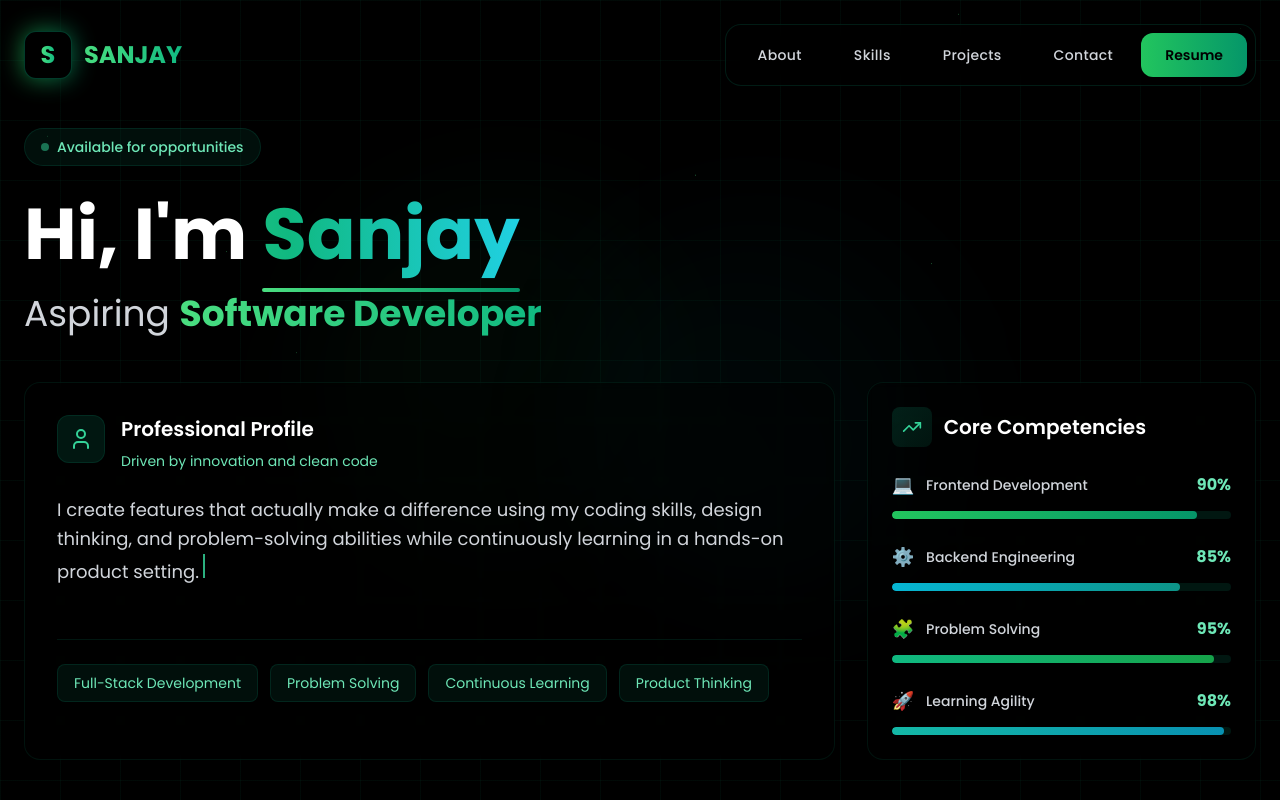
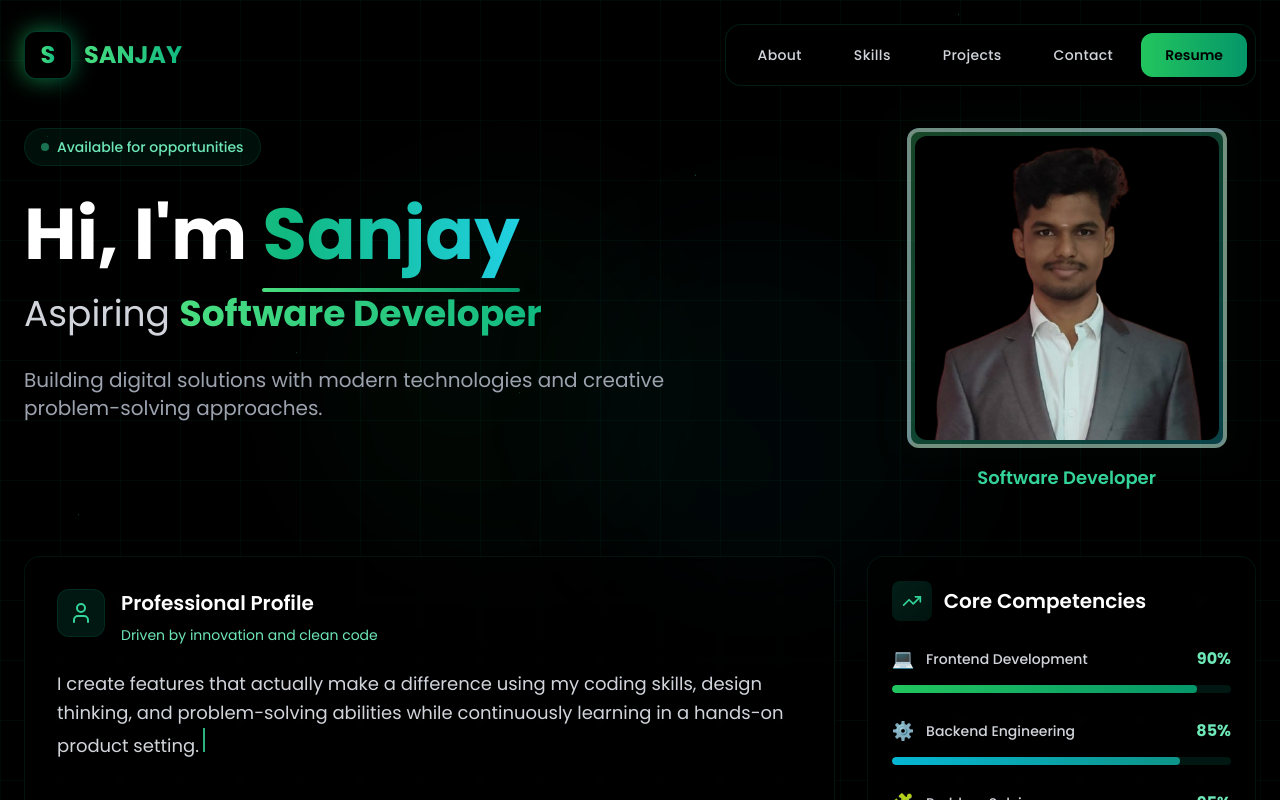
Before and after one commit to SanjayC-19/sanjay-portfolio, a React (Vite) app in the folder Sanjay/: page / in a window 1280 px wide. Shown: the top 800 px of the page. Built offline with nearby package versions, Linux system fonts and the light colour scheme; the HTML template or start-up script is replaced by a standard one.

Commit message:
changes done

```diff
--- a/Sanjay/src/pages/Home.jsx
+++ b/Sanjay/src/pages/Home.jsx
@@ -5,6 +5,9 @@ import Contact from './Contact';
 import Projects from './Projects';
 import Skills from './Skills';
 import { ArrowRight, Code2, Smartphone, Globe, ChevronUp, Menu, X, Sparkles, Cpu, Zap, TrendingUp, User, Briefcase, Mail } from 'lucide-react';
+
+// Import your image - make sure to adjust the path based on your project structure
+import profileImage from '../assets/sanjay_photo.png';
 
 const Home = () => {
   const [isScrolled, setIsScrolled] = useState(false);
@@ -179,8 +182,10 @@ const Home = () => {
       <main className="relative z-10 pt-32 pb-20">
         <div className="container mx-auto px-6">
           <div className="max-w-7xl mx-auto">
-            {/* Header with Tagline */}
-            <div className="mb-12">
+            {/* Header Section with Image */}
+            <div className="grid grid-cols-1 lg:grid-cols-3 gap-12 mb-16">
+              {/* Left Column - Text Content */}
+              <div className="lg:col-span-2">
                 <div className="inline-flex items-center space-x-2 mb-8 px-4 py-2 bg-emerald-900/20 rounded-full border border-emerald-800/30">
                   <div className="w-2 h-2 bg-emerald-400 rounded-full animate-pulse" />
                   <span className="text-emerald-300 text-sm font-medium">Available for opportunities</span>
@@ -196,12 +201,41 @@ const Home = () => {
                   </span>
                 </h1>
 
-              <h2 className="text-3xl md:text-4xl text-gray-300 mb-12">
+                <h2 className="text-3xl md:text-4xl text-gray-300 mb-8">
                   Aspiring{' '}
                   <span className="bg-gradient-to-r from-green-400 to-emerald-500 bg-clip-text text-transparent font-bold">
                     Software Developer
                   </span>
                 </h2>
+
+                <p className="text-xl text-gray-400 max-w-2xl">
+                  Building digital solutions with modern technologies and creative problem-solving approaches.
+                </p>
+              </div>
+
+              {/* Right Column - Profile Image in Square Frame with Caption */}
+              <div className="flex flex-col items-center justify-start lg:justify-end">
+                <div className="relative group">
+                  {/* Outer glow effect */}
+                  <div className="absolute -inset-4 bg-gradient-to-r from-green-400/10 to-emerald-400/10 rounded-xl blur-lg opacity-20 group-hover:opacity-30 transition-opacity duration-500" />
+                  {/* Image container with border gradient */}
+                  <div className="relative w-72 h-72 md:w-80 md:h-80 rounded-xl overflow-hidden border-4 border-white/40 bg-gradient-to-br from-green-400/30 via-emerald-400/30 to-cyan-400/30 p-1">
+                    {/* Inner container to create border effect */}
+                    <div className="w-full h-full rounded-xl overflow-hidden bg-black">
+                      {/* Your profile image */}
+                      <img
+                        src={profileImage}
+                        alt="Sanjay - Software Developer"
+                        className="w-full h-full object-cover transform group-hover:scale-105 transition-transform duration-700"
+                      />
+                    </div>
+                  </div>
+                </div>
+                {/* Caption below image */}
+                <div className="mt-4 text-center">
+                  <span className="block text-lg font-semibold text-emerald-400">Software Developer</span>
+                </div>
+              </div>
             </div>
 
             {/* Main Content Grid */}
```
Lines whose indentation alone changed are shown as unchanged.
